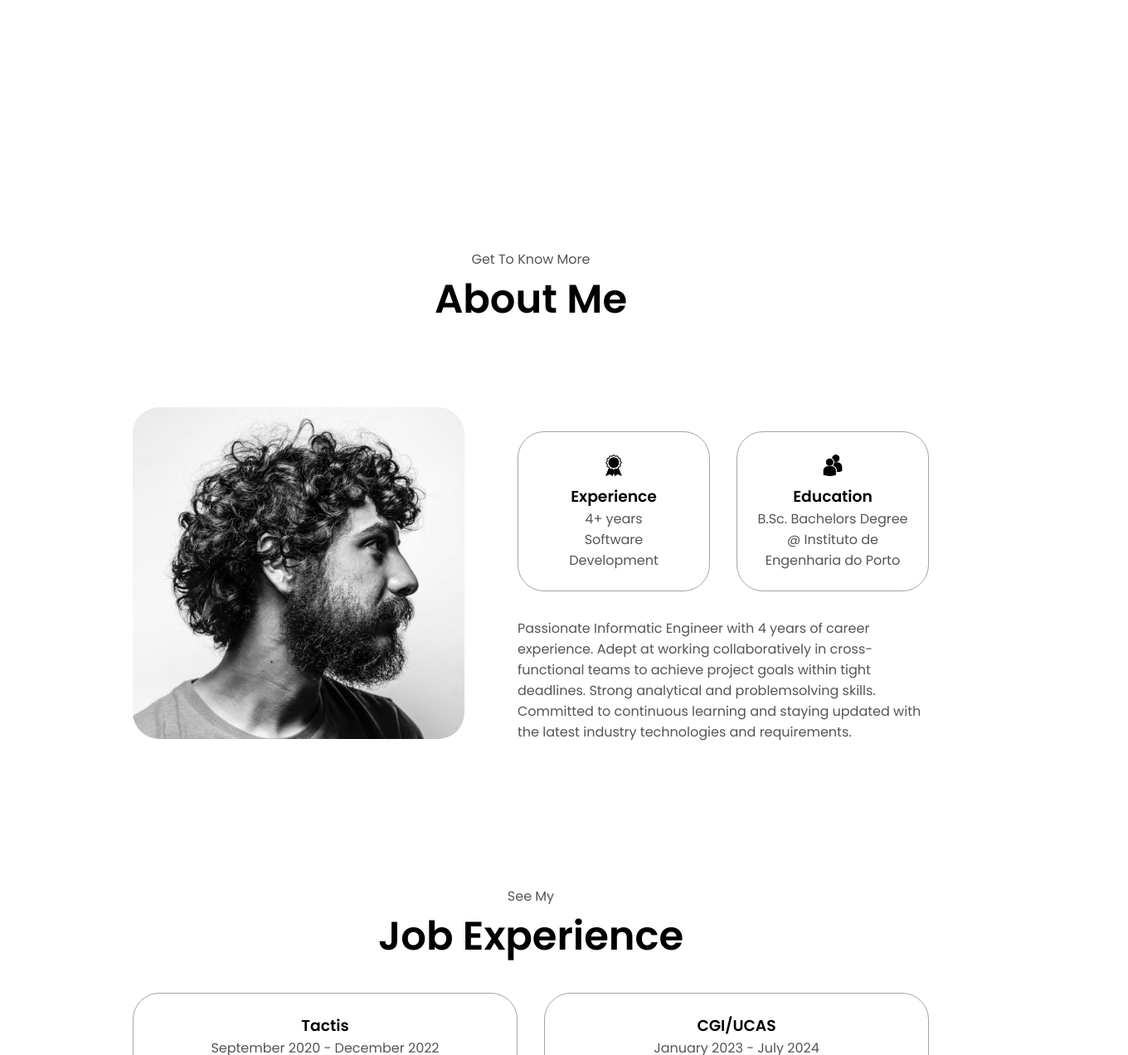
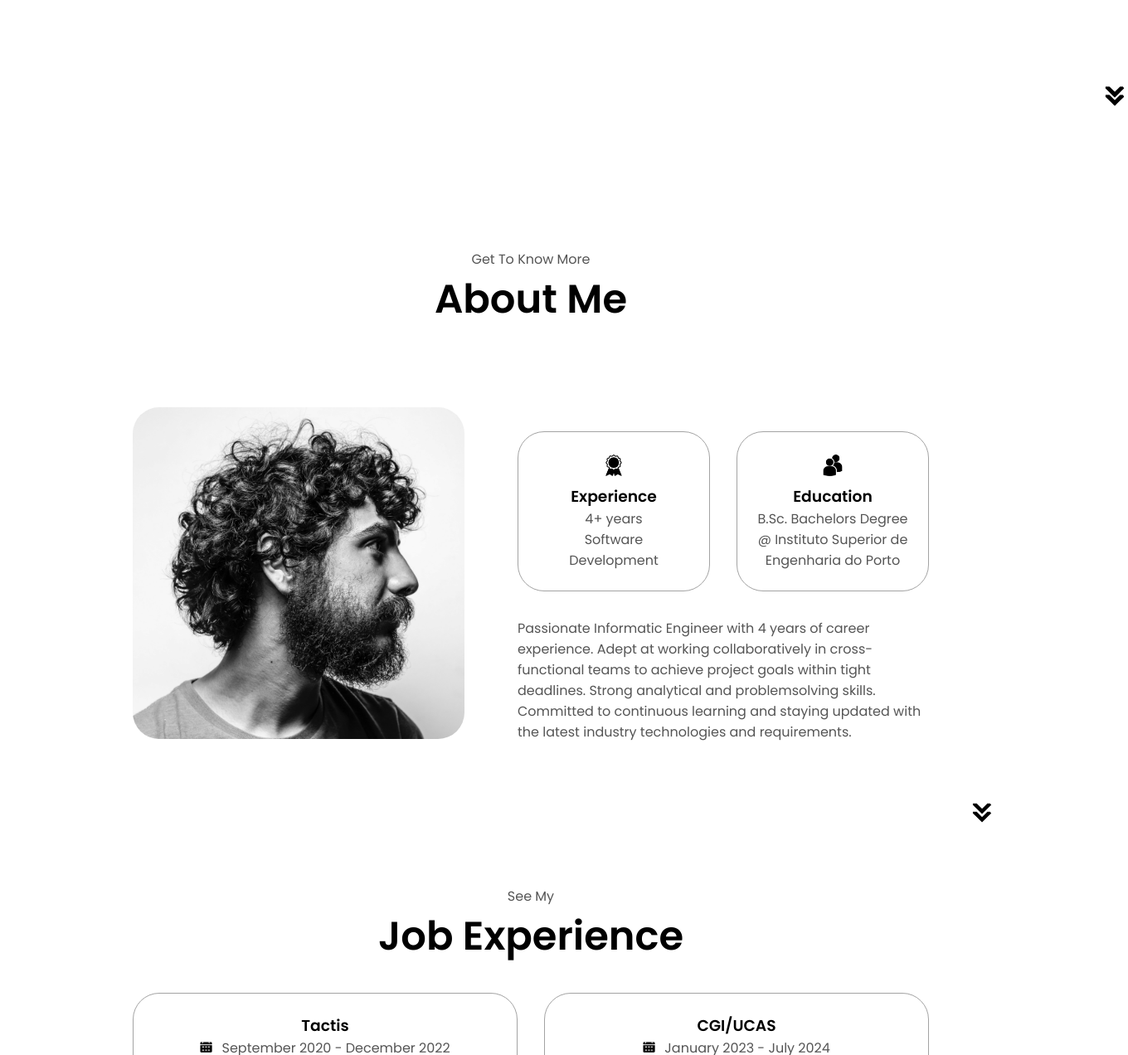
Before and after one commit to nunoedgar/my-web-portfolio, a plain HTML site: page index.html in a window 1280 px wide. Shown: the part 628-1900 px from the top of the page at 83% size, 1360 px wide, since content can reach past the window. Drawn offline with Linux system fonts and the light colour scheme.

Commit message:
Added down arrows

```diff
--- a/index.html
+++ b/index.html
@@ -72,6 +72,12 @@
           />
         </div>
       </div>
+      <img
+        src="./assets/arrow.png"
+        alt="Arrow icon"
+        class="icon arrow"
+        onclick="location.href='./#about'"
+      />
     </section>
     <section id="about">
       <p class="section__text__p1">Get To Know More</p>
@@ -102,7 +108,7 @@
                 class="icon"
               />
               <h3>Education</h3>
-              <p>B.Sc. Bachelors Degree<br />@ Instituto de Engenharia do Porto</p>
+              <p>B.Sc. Bachelors Degree<br />@ Instituto Superior de Engenharia do Porto</p>
             </div>
           </div>
           <div class="text-container">
@@ -114,6 +120,12 @@
           </div>
         </div>
       </div>
+      <img
+        src="./assets/arrow.png"
+        alt="Arrow icon"
+        class="icon arrow"
+        onclick="location.href='./#jobs'"
+      />
     </section>
     <section id="jobs">
       <p class="section__text__p1">See My</p>
@@ -121,20 +133,25 @@
       <div class="about-details-container">
         <div class="about-containers">
           <div class="details-container">
-            <!--img
-              src="./assets/experience.png"
-              alt="Experience icon"
+            <h3>Tactis</h3>
+            <p><img
+              src="./assets/calendar.png"
+              alt="Date icon"
               class="icon"
-            /-->
-            <h3>Tactis</h3>
-            <p>September 2020  -  December 2022</p>
+              style="width: 15px; height: 15px; margin-right: 7px;"/>
+             September 2020  -  December 2022</p>
             <p style="margin-top: 2%; text-align: left;">Managed front-end and back-end development in the
               company’s web apps, using Java, Springboot and
               Angular</p>
           </div>
           <div class="details-container">
             <h3>CGI/UCAS</h3>
-            <p>January 2023  -  July 2024</p>
+            <p><img
+              src="./assets/calendar.png"
+              alt="Date icon"
+              class="icon"
+              style="width: 15px; height: 15px; margin-right: 7px;"/>
+              January 2023  -  July 2024</p>
             <p style="margin-top: 2%; text-align: left;">Coordinated deployments by conducting numerous
               meetings with different teams, ensuring integration
               and delivery of software projects. Actively contributed
@@ -146,6 +163,12 @@
           </div>
         </div>
       </div>
+      <img
+        src="./assets/arrow.png"
+        alt="Arrow icon"
+        class="icon arrow"
+        onclick="location.href='./#experience'"
+      />
     </section>
     <section id="experience" style="margin-top: -250px;">
       <p class="section__text__p1">Explore My</p>
@@ -334,6 +357,12 @@
           </div>
         </div>
       </div>
+      <img
+        src="./assets/arrow.png"
+        alt="Arrow icon"
+        class="icon arrow"
+        onclick="location.href='./#contact'"
+      />
     </section>
     <section id="contact" >
       <p class="section__text__p1">Get in Touch</p>
@@ -356,6 +385,12 @@
           <p><a href="https://www.linkedin.com/in/nuno99sousa" target="_blank" rel="noopener noreferrer">LinkedIn</a></p>
         </div>
       </div>
+      <img
+        src="./assets/arrow.png"
+        alt="Arrow icon"
+        class="icon arrow"
+        onclick="location.href='./#experience'"
+      />
     </section>
     <footer>
       <nav>
```
Also changed, not shown: assets/calendar.png (added).
